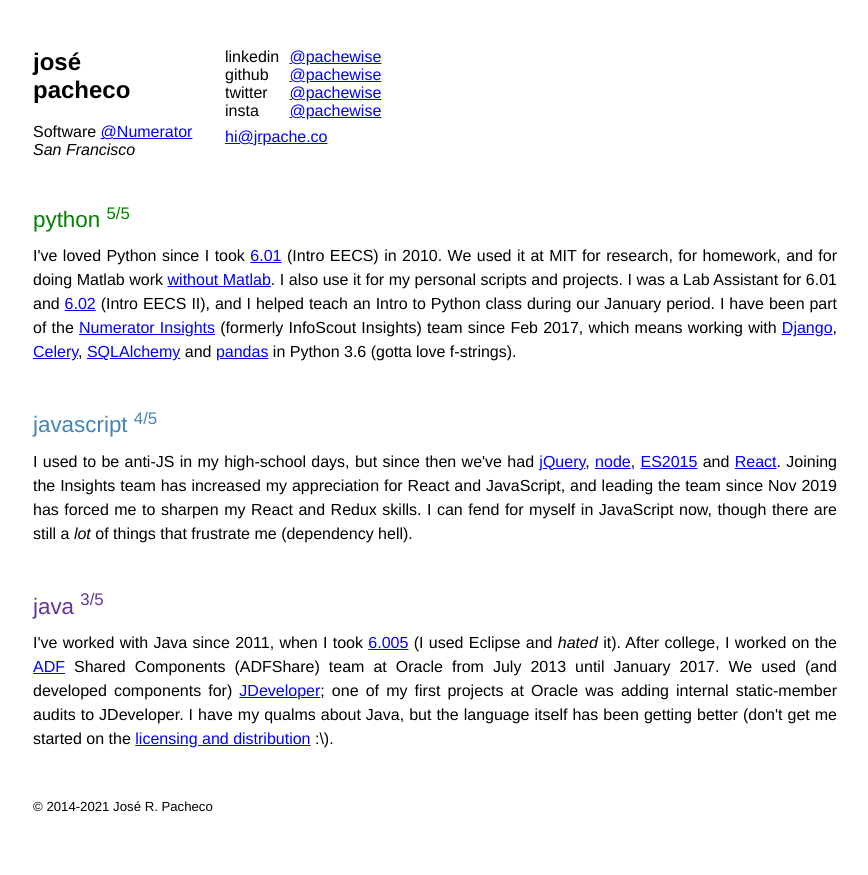
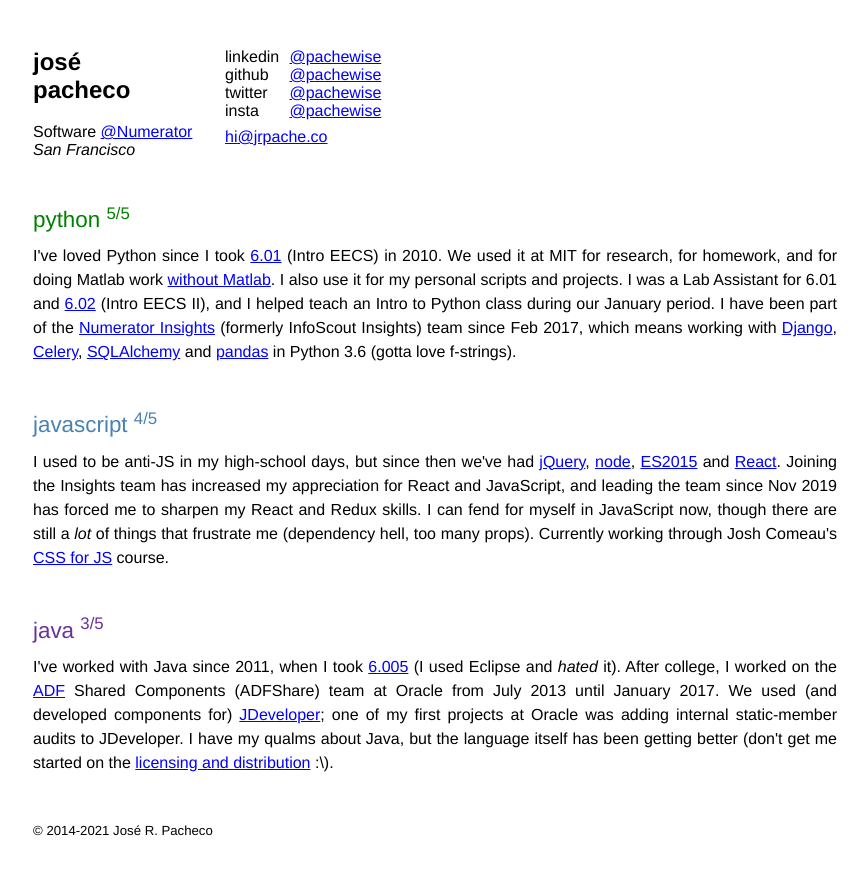
Before and after one commit to pachewise/pachewise.github.io, a Jekyll site: the page built from index.md, in a window 1280 px wide. Shown: the top 875 px of the page, without its empty margins (15-883 px from the left). Built offline with Jekyll 4.4.1, drawn with Linux system fonts in a browser that asks for light colours.

Commit message:
Update JS section for 2021

```diff
--- a/_includes/js.html
+++ b/_includes/js.html
@@ -5,6 +5,6 @@
     href="http://exploringjs.com">ES2015</a> and <a href="https://reactjs.org/">React</a>.
     Joining the Insights team has increased my appreciation for React and JavaScript, and leading
     the team since Nov 2019 has forced me to sharpen my React and Redux skills. I can fend for myself
-    in JavaScript now, though there are still a <em>lot</em> of things that frustrate me (dependency hell).
+    in JavaScript now, though there are still a <em>lot</em> of things that frustrate me (dependency hell, too many props). Currently working through Josh Comeau's <a href="https://css-for-js.dev/">CSS for JS</a> course.
   </div>
 </div>
```
